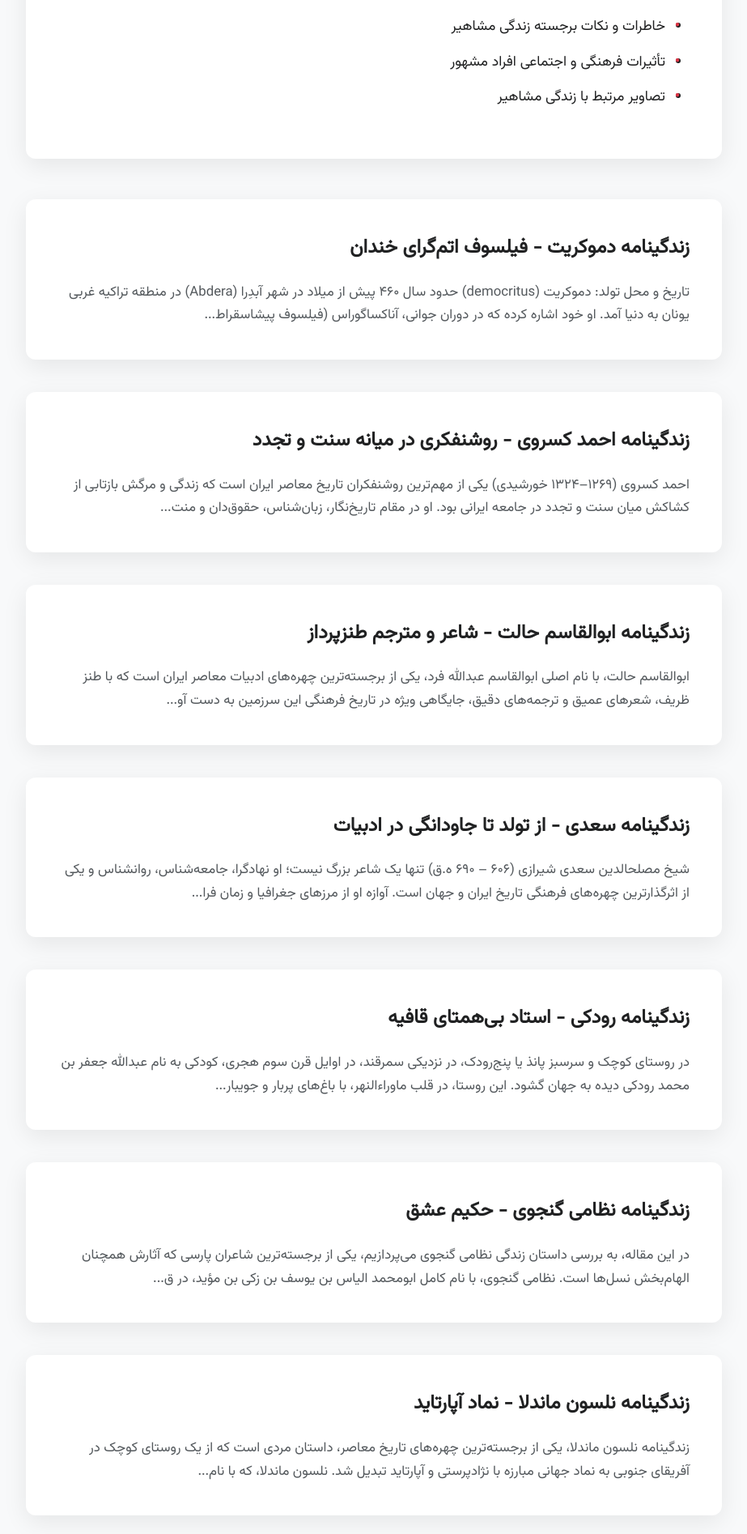
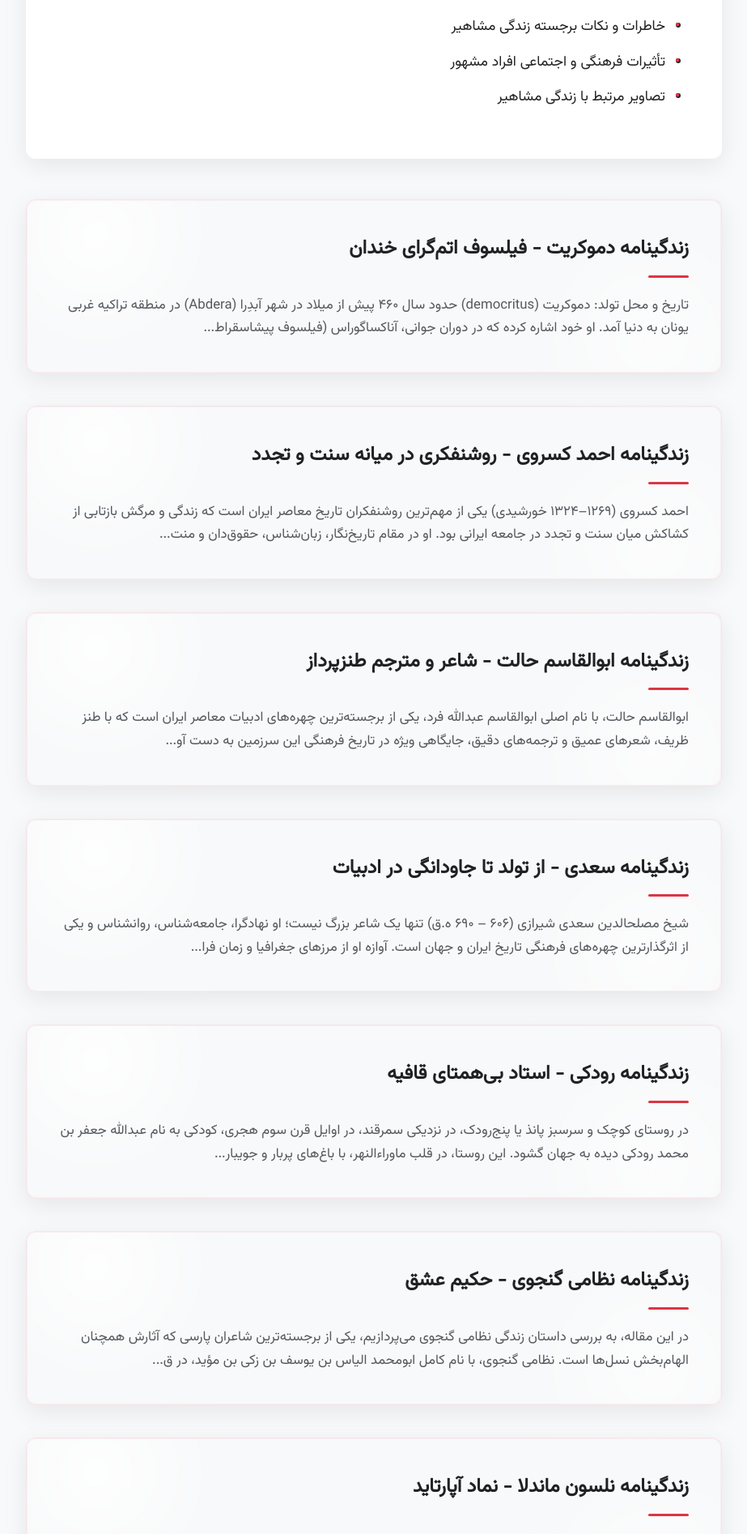
Before and after one commit to darkblog/darkblog.github.io, a Jekyll site: the page built from index.html, in a window 1280 px wide. Shown: the part 681-2575 px from the top of the page at 81% size, without its empty margins (178-1101 px from the left). Built offline with Jekyll 4.4.1, drawn with Linux system fonts in a browser that asks for light colours.

Commit message:
Update index.html

```diff
--- a/index.html
+++ b/index.html
@@ -222,11 +222,28 @@ layout: null
 
         .post-card {
             transition: 0.3s;
+            position: relative;
+            overflow: hidden;
+            border: 1px solid rgba(220, 53, 69, 0.1);
+            background: linear-gradient(135deg, #ffffff 0%, #fdfdfd 100%);
+        }
+
+        .post-card::after {
+            content: '';
+            position: absolute;
+            top: 0;
+            left: 0;
+            width: 100%;
+            height: 100%;
+            border-radius: var(--radius);
+            box-shadow: inset 0 0 0 1px rgba(220, 53, 69, 0.05);
+            pointer-events: none;
         }
 
         .post-card:hover {
             transform: translateY(-5px);
             box-shadow: 0 12px 40px rgba(0, 0, 0, 0.15);
+            border-color: rgba(220, 53, 69, 0.2);
         }
 
         .post-card-title {
@@ -234,18 +251,45 @@ layout: null
             font-size: 1.5rem;
             margin-bottom: 20px;
             color: var(--text-color);
+            position: relative;
+            padding-bottom: 15px;
+        }
+
+        .post-card-title::after {
+            content: '';
+            position: absolute;
+            bottom: 0;
+            right: 0;
+            width: 50px;
+            height: 3px;
+            background: var(--primary-color);
+            border-radius: 2px;
+            transition: width 0.3s ease;
+        }
+
+        .post-card:hover .post-card-title::after {
+            width: 100px;
         }
 
         .post-card-title a {
             color: inherit;
             text-decoration: none;
             transition: 0.3s;
+            display: block;
         }
 
         .post-excerpt {
             font-size: 1.05rem;
             line-height: 1.7;
             color: var(--text-secondary);
+            position: relative;
+            z-index: 1;
+        }
+
+        .post-card {
+            background-image:
+                radial-gradient(circle at 10% 20%, rgba(255, 255, 255, 0.8) 0%, transparent 20%),
+                radial-gradient(circle at 90% 80%, rgba(255, 255, 255, 0.6) 0%, transparent 20%);
         }
 
         @media (max-width: 768px) {
```
